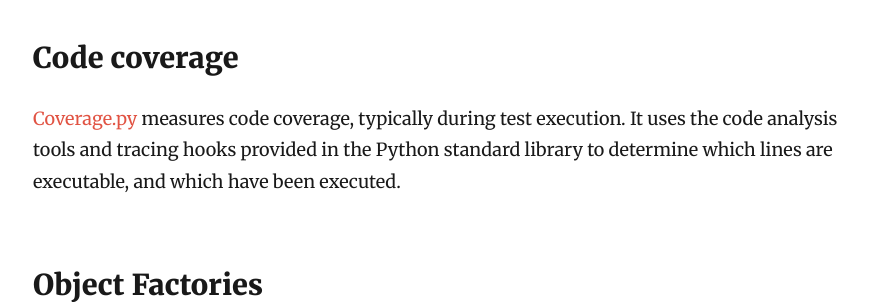
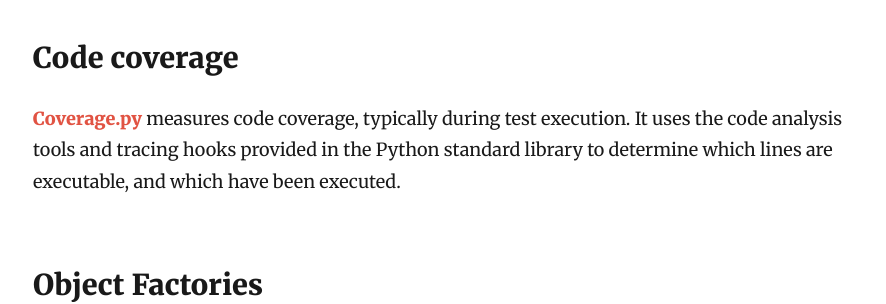
Before and after one commit to lk-geimfari/lk-geimfari.github.io, a Jekyll site: the page built from _posts/2020-08-24-python-libraries-to-make-your-code-readable-and-maintainable.md, in a window 1280 px wide. Shown: the part 4854-5158 px from the top of the page, without its empty margins (196-1082 px from the left). Built offline with Jekyll 4.4.1, drawn with Linux system fonts in a browser that asks for light colours; nearby versions of some CDN libraries; comment, search, counter and statistics services are not loaded.

Commit message:
Make title bold

```diff
--- a/_posts/2020-08-24-python-libraries-to-make-your-code-readable-and-maintainable.md
+++ b/_posts/2020-08-24-python-libraries-to-make-your-code-readable-and-maintainable.md
@@ -161,7 +161,7 @@ def test_simple():
 
 ## Code coverage
 
-[Coverage.py](https://github.com/nedbat/coveragepy) measures code coverage, typically during test execution. It uses
+[**Coverage.py**](https://github.com/nedbat/coveragepy) measures code coverage, typically during test execution. It uses
 the code analysis tools and tracing hooks provided in the Python standard library to determine which lines are
 executable, and which have been executed.
 
```
